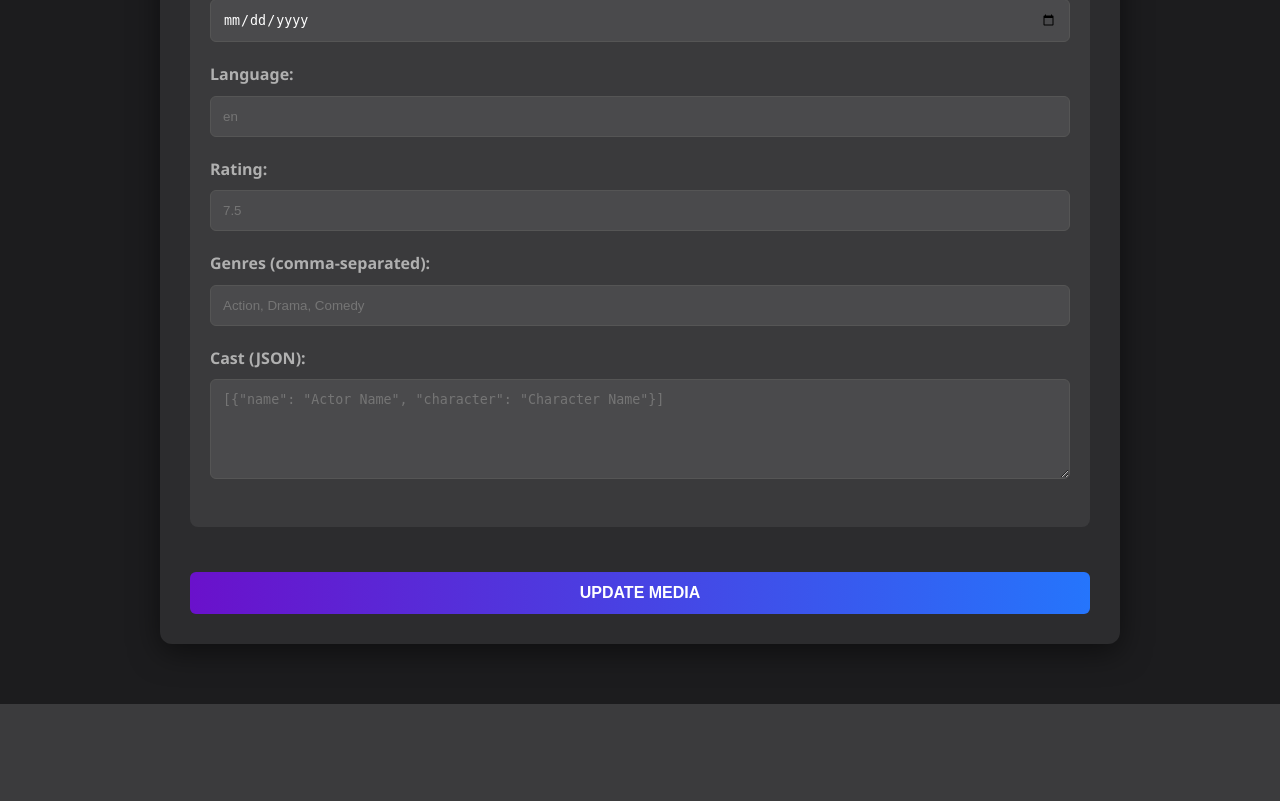
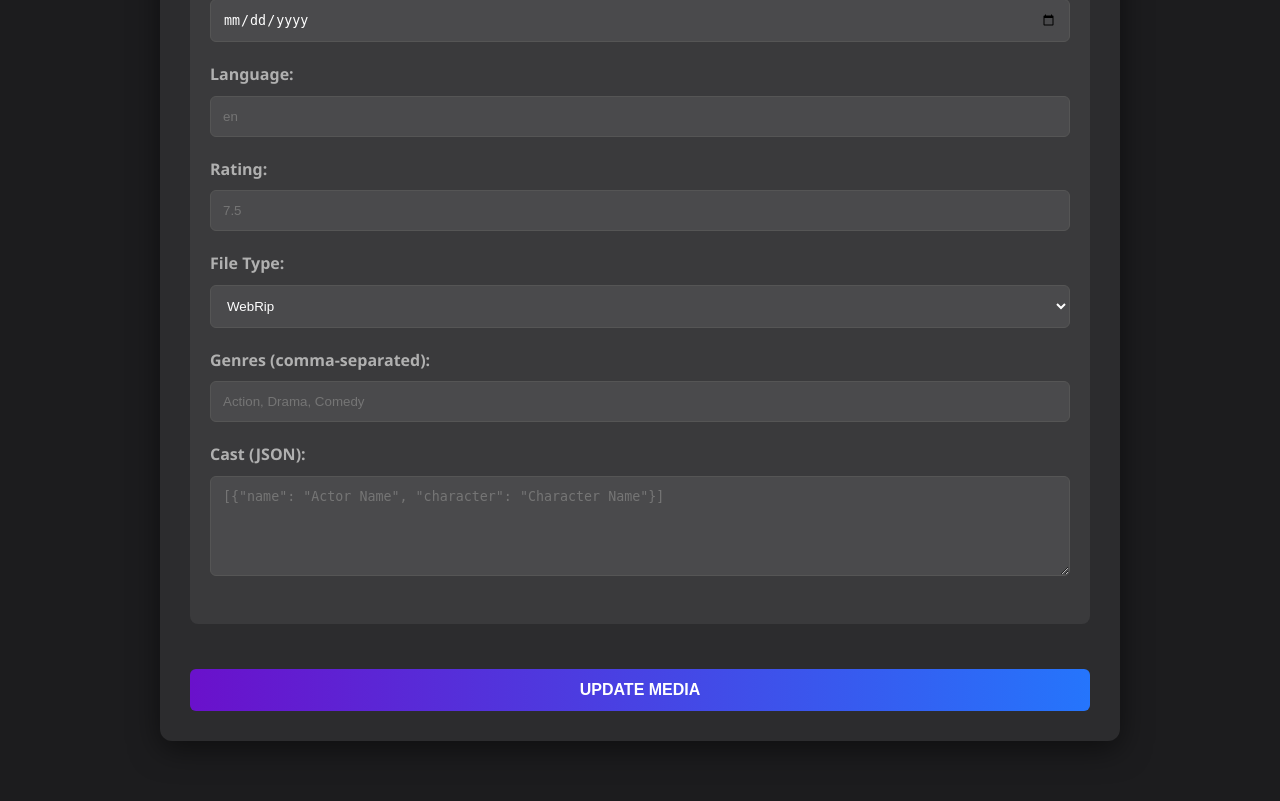
Before and after one commit to Venuboy34/databaseoffilmzithatworkwitheveryfunctiom, a Flask app: template templates/edit_media.html in a window 1280 px wide. Shown: the part 913-1714 px from the top of the page. Before the commit the page ends 1617 px from the top, so only its background shows below. Run offline with Flask 3, Linux system fonts and the light colour scheme; the template is opened without the code that fills it, so the values that code supplies are empty; some libraries are stand-ins or nearby versions.

Commit message:
Update edit_media.html

```diff
--- a/templates/edit_media.html
+++ b/templates/edit_media.html
@@ -52,7 +52,7 @@
             color: #b0b0b0;
         }
 
-        input[type="text"], input[type="number"], input[type="date"], textarea {
+        input[type="text"], input[type="number"], input[type="date"], select, textarea {
             width: 100%;
             padding: 12px;
             box-sizing: border-box;
@@ -63,7 +63,7 @@
             transition: border-color 0.3s, box-shadow 0.3s;
         }
 
-        input[type="text"]:focus, input[type="number"]:focus, input[type="date"]:focus, textarea:focus {
+        input[type="text"]:focus, input[type="number"]:focus, input[type="date"]:focus, select:focus, textarea:focus {
             border-color: #6a11cb;
             box-shadow: 0 0 0 2px rgba(106, 17, 203, 0.3);
             outline: none;
@@ -234,6 +234,21 @@
                     <label for="rating">Rating:</label>
                     <input type="number" step="0.1" id="rating" name="rating" placeholder="7.5" min="0" max="10">
                 </div>
+
+                <!-- File Type Selection -->
+                <div class="form-group">
+                    <label for="file_type">File Type:</label>
+                    <select id="file_type" name="file_type">
+                        <option value="webrip">WebRip</option>
+                        <option value="bluray">BluRay</option>
+                        <option value="webdl">WebDL</option>
+                        <option value="hdtv">HDTV</option>
+                        <option value="dvd">DVD</option>
+                        <option value="brrip">BRRip</option>
+                        <option value="bdrip">BDRip</option>
+                    </select>
+                </div>
+
                 <div class="form-group">
                     <label for="genres">Genres (comma-separated):</label>
                     <input type="text" id="genres" name="genres" placeholder="Action, Drama, Comedy">
@@ -297,6 +312,7 @@
             document.getElementById('release_date').value = media.release_date || '';
             document.getElementById('language').value = media.language || '';
             document.getElementById('rating').value = media.rating || '';
+            document.getElementById('file_type').value = media.file_type || 'webrip';
 
             // Genres
             document.getElementById('genres').value = (media.genres && Array.isArray(media.genres)) ? media.genres.join(', ') : '';
@@ -504,6 +520,7 @@
             const form = e.target;
             const mediaId = document.getElementById('media-id').value;
             const mediaType = document.getElementById('type').value;
+            const fileType = document.getElementById('file_type').value;
 
             // Add loading state
             form.classList.add('loading');
@@ -529,6 +546,7 @@
                 release_date: form.release_date.value || null,
                 language: form.language.value.trim() || null,
                 rating: form.rating.value ? parseFloat(form.rating.value) : null,
+                file_type: fileType,
                 genres: form.genres.value.trim() ? form.genres.value.split(',').map(g => g.trim()) : [],
                 cast_members: JSON.parse(form.cast_members.value || '[]')
             };
@@ -572,15 +590,15 @@
                                 episode_name: episodeName,
                                 video_720p: row.querySelector(`input[placeholder="720p Video Link"]`).value.trim() || null,
                                 download_720p: row.querySelector(`input[placeholder="720p Download Link"]`).value.trim() ?
-                                    { url: row.querySelector(`input[placeholder="720p Download Link"]`).value.trim(), file_type: 'webrip' } : null,
+                                    { url: row.querySelector(`input[placeholder="720p Download Link"]`).value.trim(), file_type: fileType } : null,
                                 torrent_720p: row.querySelector(`input[placeholder="720p Torrent Link"]`).value.trim() || null,
                                 video_1080p: row.querySelector(`input[placeholder="1080p Video Link"]`).value.trim() || null,
                                 download_1080p: row.querySelector(`input[placeholder="1080p Download Link"]`).value.trim() ?
-                                    { url: row.querySelector(`input[placeholder="1080p Download Link"]`).value.trim(), file_type: 'webrip' } : null,
+                                    { url: row.querySelector(`input[placeholder="1080p Download Link"]`).value.trim(), file_type: fileType } : null,
                                 torrent_1080p: row.querySelector(`input[placeholder="1080p Torrent Link"]`).value.trim() || null,
                                 video_2160p: row.querySelector(`input[placeholder="2160p Video Link"]`).value.trim() || null,
                                 download_2160p: row.querySelector(`input[placeholder="2160p Download Link"]`).value.trim() ?
-                                    { url: row.querySelector(`input[placeholder="2160p Download Link"]`).value.trim(), file_type: 'webrip' } : null,
+                                    { url: row.querySelector(`input[placeholder="2160p Download Link"]`).value.trim(), file_type: fileType } : null,
                                 torrent_2160p: row.querySelector(`input[placeholder="2160p Torrent Link"]`).value.trim() || null
                             });
                         }
```
